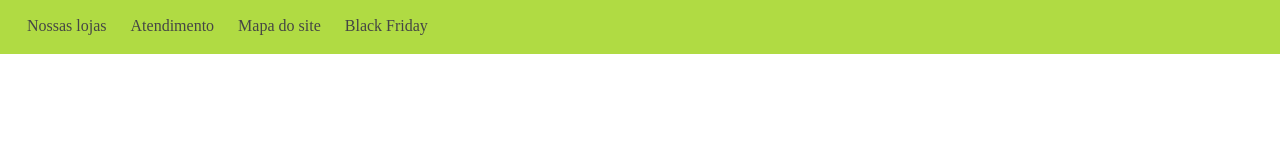
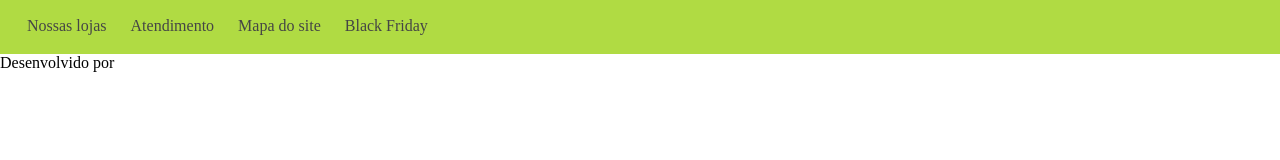
Before and after one commit to Jeansangomes/Dogwakler, a plain HTML site: page index.html in a window 1280 px wide. Shown: the top 160 px of the page. Drawn offline with Linux system fonts and the light colour scheme.

Commit message:
escrevi no footer

```diff
--- a/index.html
+++ b/index.html
@@ -22,6 +22,6 @@
 
 </body>
 <footer>
-
+  <p>Desenvolvido por</p>
 </footer>
 </html>
```
